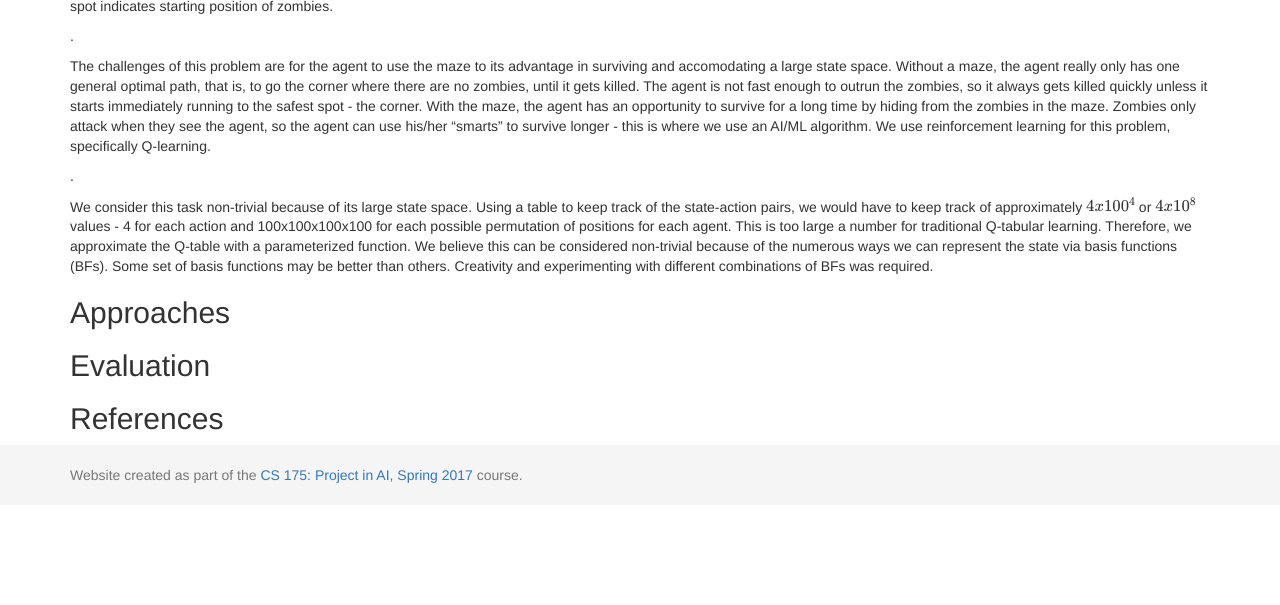
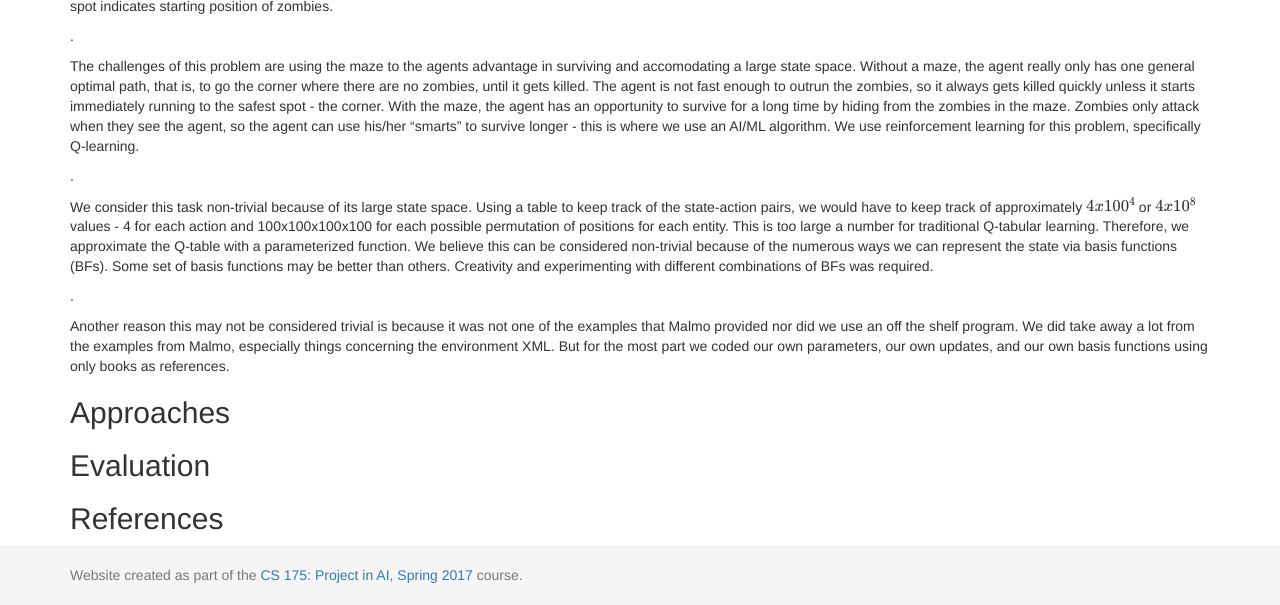
Before and after one commit to becamorin20/Group-16, a Jekyll site: the page built from docs/final.md, in a window 1280 px wide and 900 px high, scrolled down 503 px, cut to the strip 295-900 px from the top of the window. Built offline with Jekyll 4.4.1, drawn with Linux system fonts in a browser that asks for light colours; formulas are drawn with MathJax 3; before the commit the page ends 1303 px from its top, so only the background shows below that.

Commit message:
Update final.md

```diff
--- a/docs/final.md
+++ b/docs/final.md
@@ -22,7 +22,7 @@ Red spot indicates starting position of zombies.
 
 .
 
-The challenges of this problem are for the agent to use the maze to its advantage in surviving and accomodating a large state space.
+The challenges of this problem are using the maze to the agents advantage in surviving and accomodating a large state space.
 Without a maze, the agent really only has one general optimal path, that is, to go the corner where there are no zombies, until it gets killed.
 The agent is not fast enough to outrun the zombies, so it always gets killed quickly unless it starts immediately running to the safest spot - the corner.
 With the maze, the agent has an opportunity to survive for a long time by hiding from the zombies in the maze.
@@ -32,12 +32,18 @@ We use reinforcement learning for this problem, specifically Q-learning.
 .
 
 We consider this task non-trivial because of its large state space.
-Using a table to keep track of the state-action pairs, we would have to keep track of approximately $$4 x 100^4$$ or $$4 x 10^8$$ values - 4 for each action and 100x100x100x100 for each possible permutation of positions for each agent.
+Using a table to keep track of the state-action pairs, we would have to keep track of approximately $$4 x 100^4$$ or $$4 x 10^8$$ values - 4 for each action and 100x100x100x100 for each possible permutation of positions for each entity.
 This is too large a number for traditional Q-tabular learning.
 Therefore, we approximate the Q-table with a parameterized function.
 We believe this can be considered non-trivial because of the numerous ways we can represent the state via basis functions (BFs).
 Some set of basis functions may be better than others.
 Creativity and experimenting with different combinations of BFs was required.
+
+.
+
+Another reason this may not be considered trivial is because it was not one of the examples that Malmo provided nor did we use an off the shelf program.
+We did take away a lot from the examples from Malmo, especially things concerning the environment XML.
+But for the most part we coded our own parameters, our own updates, and our own basis functions using only books as references.
 
 
 ## Approaches
```
